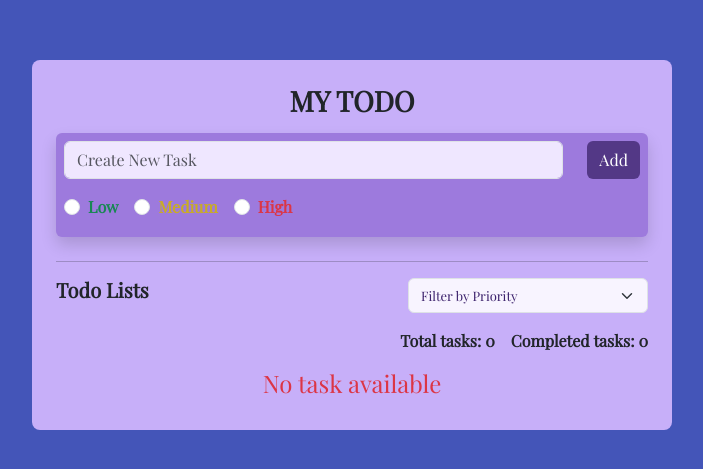
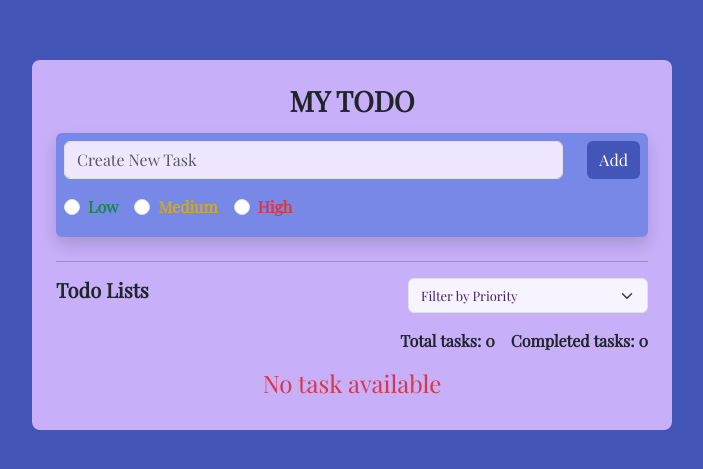
Before and after one commit to afsumeem/task-tracker, a Next.js app: page /Todo in a window 1280 px wide. Shown: the part 155-624 px from the top of the page, without its empty margins (288-991 px from the left). Built offline with nearby package versions, Linux system fonts and the light colour scheme.

Commit message:
to do list page updated

```diff
--- a/src/components/TodoForm.js
+++ b/src/components/TodoForm.js
@@ -43,7 +43,7 @@ const TodoForm = () => {
   return (
     <div
       className=" p-2 my-3 shadow rounded"
-      style={{ backgroundColor: "#9d7add" }}
+      style={{ backgroundColor: "#7788e6" }}
     >
       <Form onSubmit={handleFormSubmit}>
         <Form.Group className="mb-3" controlId="formBasicEmail">
--- a/src/components/TodoLists.js
+++ b/src/components/TodoLists.js
@@ -227,7 +227,7 @@ const TodoLists = () => {
               {editTaskId === task.id && (
                 <Form
                   onSubmit={handleFormSubmit}
-                  style={{ backgroundColor: "#9d7add" }}
+                  style={{ backgroundColor: "#7788e6" }}
                   className=" p-2 my-2 shadow rounded"
                 >
                   <Form.Group className="mb-1" controlId="formBasicEmail">
--- a/src/pages/index.js
+++ b/src/pages/index.js
@@ -24,7 +24,7 @@ export default function Home() {
         className={`${styles.todoContainer} d-flex justify-content-center align-items-center`}
       >
         <div className={`${styles.heroSection}`}>
-          {/* my todo title */}
+          {/* task tracker title */}
           <h3 className="fw-bold text-center mt-4" style={{ color: "#4455b8" }}>
             Task Tracker
           </h3>
--- a/src/styles/TodoForm.module.css
+++ b/src/styles/TodoForm.module.css
@@ -21,12 +21,12 @@
 }
 
 .addTaskBtn {
-  background-color: #533886;
+  background-color: #4455b8;
 
   border: none;
 }
 
 .addTaskBtn:hover {
-  background-color: #3d236d;
+  background-color: #4455b8;
   border: none;
 }
--- a/src/styles/TodoLists.module.css
+++ b/src/styles/TodoLists.module.css
@@ -29,12 +29,12 @@
 }
 
 .addTaskBtn {
-  background-color: #533886;
+  background-color: #4455b8;
 
   border: none;
 }
 
 .addTaskBtn:hover {
-  background-color: #3d236d;
+  background-color: #4455b8;
   border: none;
 }
```
